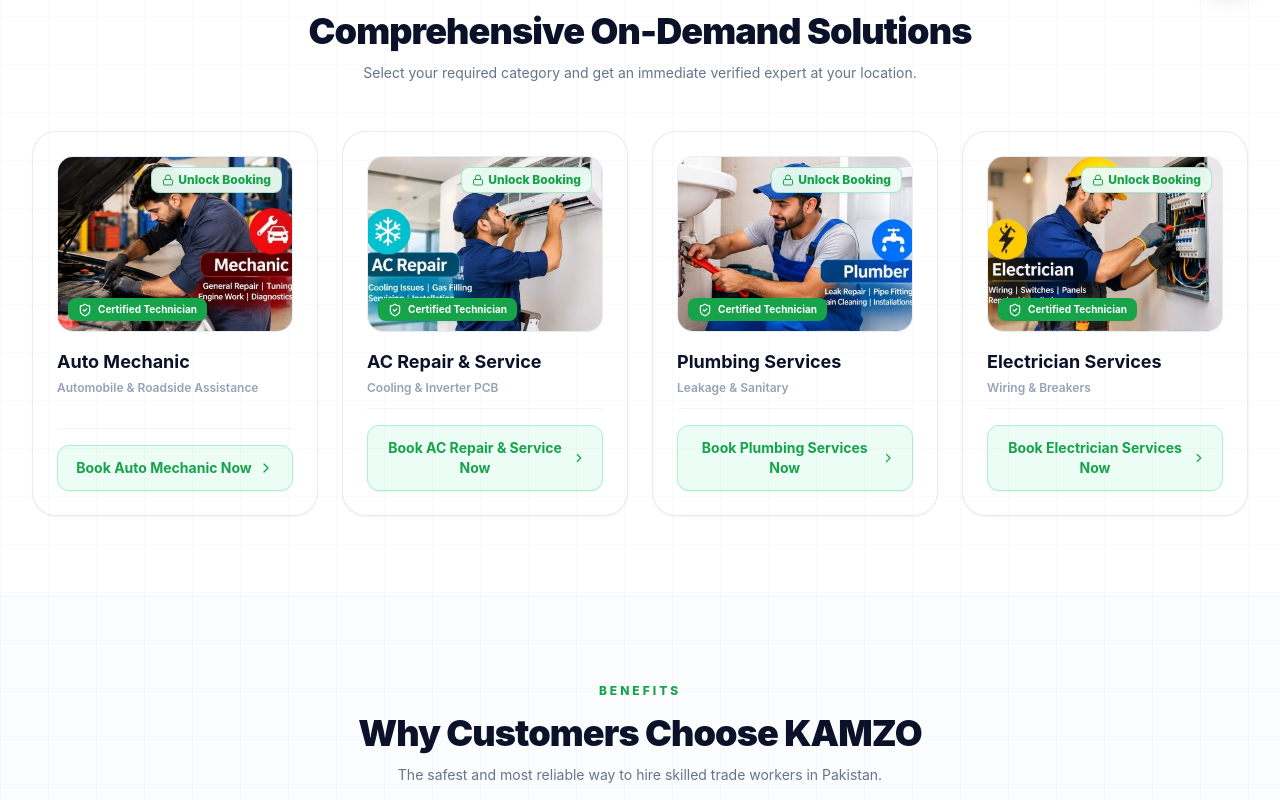
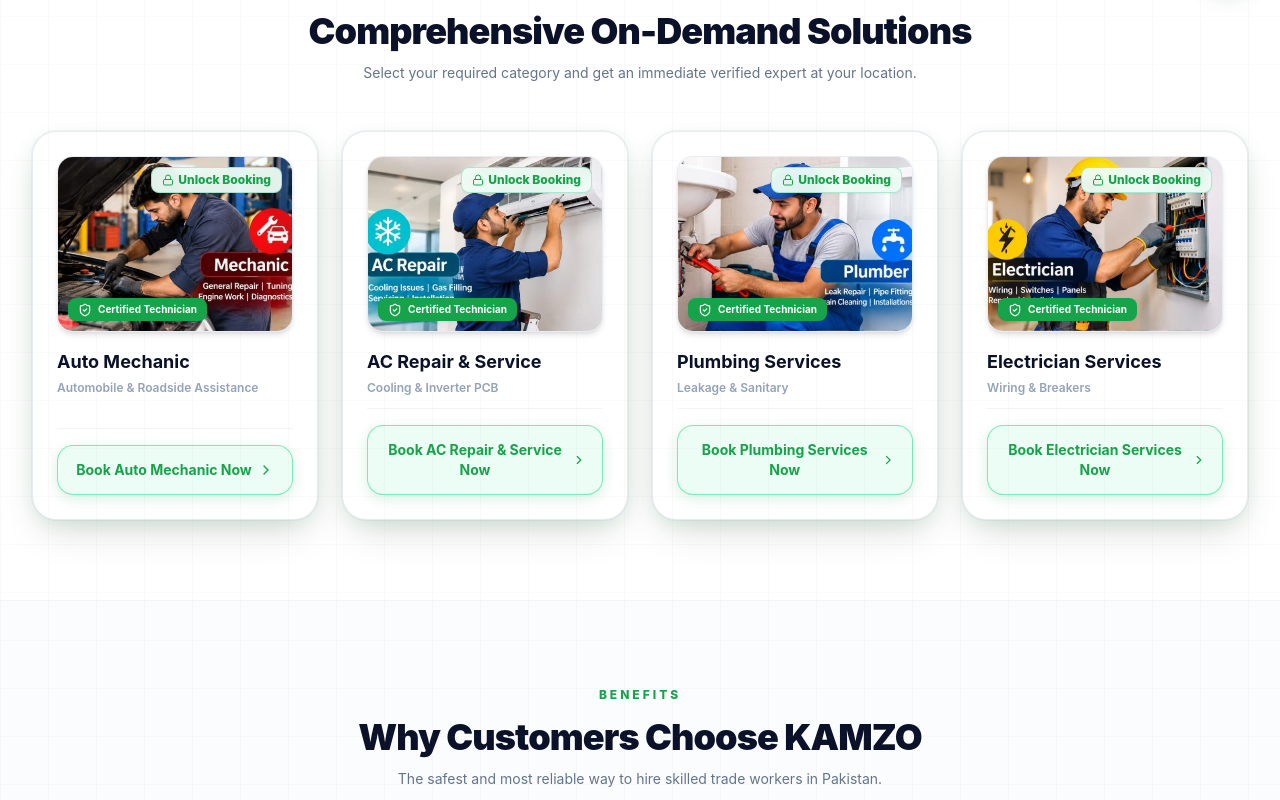
Before and after one commit to parvindarjambra/kamzo, a Next.js app: page / in a window 1280 px wide. Shown: the part 800-1600 px from the top of the page. Built offline with nearby package versions, Linux system fonts and the light colour scheme.

Commit message:
style: add attractive 3D elevated shadows and green ambient glow to service cards

```diff
--- a/src/app/page.tsx
+++ b/src/app/page.tsx
@@ -1464,13 +1464,13 @@ export default function STCStyleMarketplacePage() {
                   key={srv.id}
                   className={`${
                     isDarkMode
-                      ? "bg-slate-900 border-slate-800 hover:border-[#16A34A]/50"
-                      : "bg-white border-slate-200/80 hover:border-[#16A34A]/40"
-                  } rounded-3xl p-6 border shadow-sm hover:shadow-xl transition-all duration-300 flex flex-col justify-between group`}
+                      ? "bg-slate-900 border-slate-800 hover:border-[#16A34A]/60 shadow-[0_18px_40px_-12px_rgba(0,0,0,0.7)]"
+                      : "bg-white border-slate-200/80 hover:border-[#16A34A]/50 shadow-[0_18px_42px_-10px_rgba(0,0,0,0.14),0_6px_22px_-4px_rgba(22,163,74,0.14)]"
+                  } rounded-3xl p-6 border ring-1 ring-slate-900/[0.04] dark:ring-white/[0.06] hover:shadow-[0_26px_55px_-10px_rgba(0,0,0,0.22),0_12px_30px_-4px_rgba(22,163,74,0.28)] hover:-translate-y-2 transition-all duration-300 flex flex-col justify-between group`}
                 >
                   <div className="space-y-4">
                     {/* Real Worker Image Header */}
-                    <div className="relative rounded-2xl overflow-hidden h-44 bg-slate-100 group-hover:shadow-md transition-all border border-slate-200/60">
+                    <div className="relative rounded-2xl overflow-hidden h-44 bg-slate-100 shadow-md group-hover:shadow-lg transition-all border border-slate-200/60">
                       <img
                         src={srv.image}
                         alt={srv.name}
@@ -1507,7 +1507,7 @@ export default function STCStyleMarketplacePage() {
                   <div className="pt-4 mt-3 border-t border-slate-100 dark:border-slate-800">
                     <button
                       onClick={() => handleOpenBooking(srv)}
-                      className="w-full py-3 px-4 bg-emerald-50 group-hover:bg-[#16A34A] text-[#16A34A] group-hover:text-white font-bold text-xs sm:text-sm rounded-xl border border-emerald-200 group-hover:border-[#16A34A] transition-all flex items-center justify-center gap-1.5 cursor-pointer shadow-sm"
+                      className="w-full py-3.5 px-4 bg-emerald-50 dark:bg-emerald-950/50 hover:bg-[#16A34A] text-[#16A34A] hover:text-white font-bold text-xs sm:text-sm rounded-2xl border border-emerald-300/90 dark:border-emerald-800 hover:border-[#16A34A] shadow-[0_4px_14px_rgba(22,163,74,0.16)] hover:shadow-[0_8px_24px_rgba(22,163,74,0.35)] active:scale-[0.98] transition-all duration-300 flex items-center justify-center gap-1.5 cursor-pointer"
                     >
                       <span>
                         {t.bookNowPrefix}{displayName}{t.bookNowSuffix}
@@ -1545,10 +1545,10 @@ export default function STCStyleMarketplacePage() {
           <div className="grid grid-cols-1 md:grid-cols-3 gap-8">
             <div
               className={`${
-                isDarkMode ? "bg-slate-800 border-slate-700" : "bg-white border-slate-200/80"
-              } p-8 rounded-3xl border shadow-sm text-center space-y-4`}
+                isDarkMode ? "bg-slate-800 border-slate-700 shadow-slate-950/50" : "bg-white border-slate-200/80 shadow-[0_12px_32px_-8px_rgba(0,0,0,0.08),0_4px_12px_rgba(22,163,74,0.05)]"
+              } p-8 rounded-3xl border hover:shadow-[0_20px_45px_-8px_rgba(0,0,0,0.12)] hover:-translate-y-1.5 transition-all duration-300 text-center space-y-4`}
             >
-              <div className="w-14 h-14 rounded-2xl bg-emerald-50 text-[#16A34A] flex items-center justify-center mx-auto border border-emerald-100">
+              <div className="w-14 h-14 rounded-2xl bg-emerald-50 text-[#16A34A] flex items-center justify-center mx-auto border border-emerald-100 shadow-sm">
                 <ShieldCheck className="w-7 h-7" />
               </div>
               <h3 className={`text-lg font-bold ${isDarkMode ? "text-white" : "text-[#0A1128]"}`}>
@@ -1561,10 +1561,10 @@ export default function STCStyleMarketplacePage() {
 
             <div
               className={`${
-                isDarkMode ? "bg-slate-800 border-slate-700" : "bg-white border-slate-200/80"
-              } p-8 rounded-3xl border shadow-sm text-center space-y-4`}
+                isDarkMode ? "bg-slate-800 border-slate-700 shadow-slate-950/50" : "bg-white border-slate-200/80 shadow-[0_12px_32px_-8px_rgba(0,0,0,0.08),0_4px_12px_rgba(22,163,74,0.05)]"
+              } p-8 rounded-3xl border hover:shadow-[0_20px_45px_-8px_rgba(0,0,0,0.12)] hover:-translate-y-1.5 transition-all duration-300 text-center space-y-4`}
             >
-              <div className="w-14 h-14 rounded-2xl bg-emerald-50 text-[#16A34A] flex items-center justify-center mx-auto border border-emerald-100">
+              <div className="w-14 h-14 rounded-2xl bg-emerald-50 text-[#16A34A] flex items-center justify-center mx-auto border border-emerald-100 shadow-sm">
                 <Wallet className="w-7 h-7" />
               </div>
               <h3 className={`text-lg font-bold ${isDarkMode ? "text-white" : "text-[#0A1128]"}`}>
@@ -1577,10 +1577,10 @@ export default function STCStyleMarketplacePage() {
 
             <div
               className={`${
-                isDarkMode ? "bg-slate-800 border-slate-700" : "bg-white border-slate-200/80"
-              } p-8 rounded-3xl border shadow-sm text-center space-y-4`}
+                isDarkMode ? "bg-slate-800 border-slate-700 shadow-slate-950/50" : "bg-white border-slate-200/80 shadow-[0_12px_32px_-8px_rgba(0,0,0,0.08),0_4px_12px_rgba(22,163,74,0.05)]"
+              } p-8 rounded-3xl border hover:shadow-[0_20px_45px_-8px_rgba(0,0,0,0.12)] hover:-translate-y-1.5 transition-all duration-300 text-center space-y-4`}
             >
-              <div className="w-14 h-14 rounded-2xl bg-emerald-50 text-[#16A34A] flex items-center justify-center mx-auto border border-emerald-100">
+              <div className="w-14 h-14 rounded-2xl bg-emerald-50 text-[#16A34A] flex items-center justify-center mx-auto border border-emerald-100 shadow-sm">
                 <Clock className="w-7 h-7" />
               </div>
               <h3 className={`text-lg font-bold ${isDarkMode ? "text-white" : "text-[#0A1128]"}`}>
```
